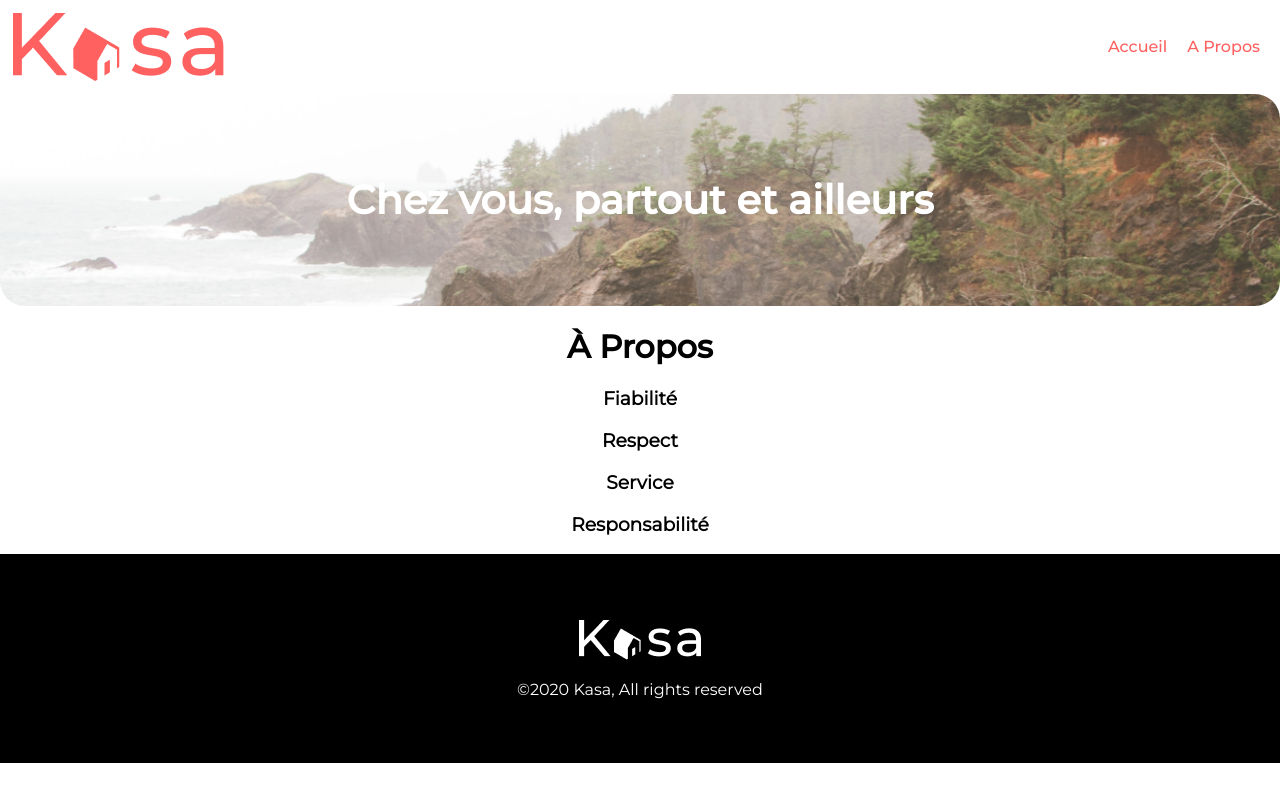
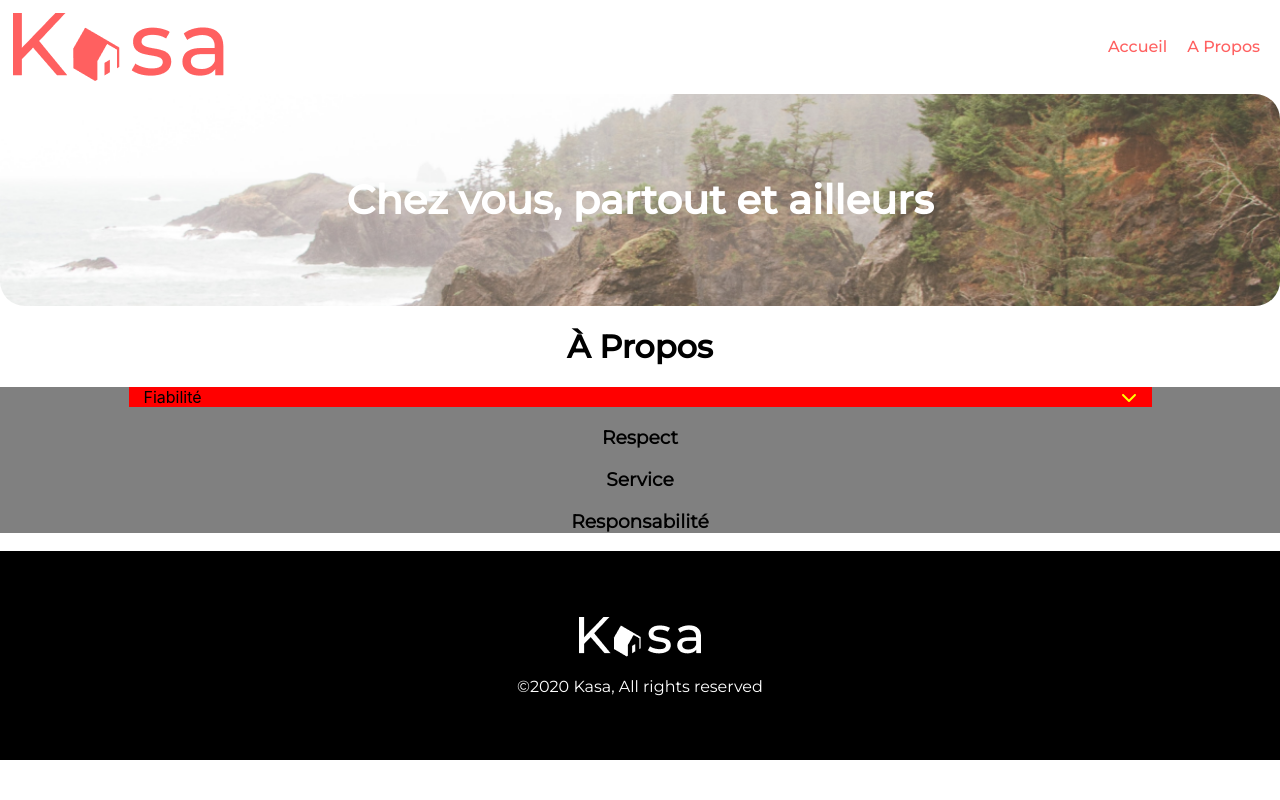
Before and after one commit to Jey221/P11-kasa, a React (Create React App) app: page /APropos in a window 1280 px wide. Built offline with nearby package versions, Linux system fonts and the light colour scheme.

Commit message:
mise en place page à propos// création collapse WIP

```diff
--- a/package.json
+++ b/package.json
@@ -3,6 +3,10 @@
   "version": "0.1.0",
   "private": true,
   "dependencies": {
+    "@fortawesome/fontawesome-svg-core": "^6.2.1",
+    "@fortawesome/free-regular-svg-icons": "^6.2.1",
+    "@fortawesome/free-solid-svg-icons": "^6.2.1",
+    "@fortawesome/react-fontawesome": "^0.2.0",
     "@testing-library/jest-dom": "^5.16.5",
     "@testing-library/react": "^13.4.0",
     "@testing-library/user-event": "^13.5.0",
--- a/src/components/Card.js
+++ b/src/components/Card.js
@@ -11,7 +11,7 @@ export default function Card() {
       {Datas.map((data) => {
         return (
           <div className={styles.logement} key={data.id}>
-            <Link to="/Logement/c67ab8a7">
+            <Link to={`/Logement/${data.id}`}>
               <div className={styles.card}>
                 <h2>{data.title}</h2>
               </div>
@@ -22,35 +22,3 @@ export default function Card() {
     </div>
   );
 }
-
-/**
- *       <div>
-        <Link to="/Logement/b9123946">Card 2</Link>
-      </div>
-      <div>
-        <Link to="/Logement/46d188c5">Card 3</Link>
-      </div>
-      <div>
-        <Link to="/Logement/7af00cd6">Card 4</Link>
-      </div>
-      <div>
-        <Link to="/Logement/0979876d">Card 5</Link>
-      </div>
-      <div>
-        <Link to="/Logement/f72a452f">Card 6</Link>
-      </div>
-      <div>
-        <Link to="/Logement/b4c67936">Card 7</Link>
-      </div>
-      <div>
-        <Link to="/Logement/bc6f7112">Card 8</Link>
-      </div>
-      <div>
-        <Link to="/Logement/cb2f9222">Card 9</Link>
-      </div>
-      <div>
-        <Link to="/Logement/d60ca600">Card 10</Link>
-      </div>
-    </div>
-
- */
--- a/src/components/Collapse.js
+++ b/src/components/Collapse.js
@@ -1,14 +1,69 @@
 // mise en place des Collapses //WIP
 import React from 'react';
-// import styles from '../style/Banner.module.css';
+import styles from '../style/Collapse.module.css';
+import { faChevronDown, faChevronUp } from '@fortawesome/free-solid-svg-icons';
+import { FontAwesomeIcon } from '@fortawesome/react-fontawesome';
+
+function openCloseCollapse() {
+  const iconOpen = document.getElementById('iconOpen');
+  const iconClose = document.getElementById('iconClose');
+  const textFiability = document.getElementById('textFiability');
+  console.log(iconClose);
+  // eslint-disable-next-line no-lone-blocks
+  if (window.getComputedStyle(textFiability).display === 'none') {
+    textFiability.style.setProperty('display', 'block');
+    iconClose.style.setProperty('display', 'none');
+    iconOpen.style.setProperty('display', 'block');
+  } else {
+    textFiability.style.setProperty('display', 'none');
+    iconClose.style.setProperty('display', 'block');
+    iconOpen.style.setProperty('display', 'none');
+  }
+}
 
 export default function Collapse() {
   return (
-    <div>
-      <h3>Fiabilité</h3>
+    <div className={styles.collapseList}>
+      <div className={styles.collapse}>
+        <div className={styles.collapseClose} onClick={openCloseCollapse}>
+          <span>Fiabilité</span>
+          <span className={styles.icons}>
+            <FontAwesomeIcon
+              icon={faChevronDown}
+              id="iconClose"
+              className={styles.iconDownFiability}
+            />
+            <FontAwesomeIcon
+              icon={faChevronUp}
+              id="iconOpen"
+              className={styles.iconUpFiability}
+            />
+          </span>
+        </div>
+        <div className={styles.collapseOpen} id="textFiability">
+          <div>
+            <p>
+              Les annonces postées sur Kasa garantissent une fiabilité totale.
+              Les photos sont conformes aux logements, et toutes les
+              informations sont régulièrement vérifiées par nos équipes.
+            </p>
+          </div>
+        </div>
+      </div>
       <h3>Respect</h3>
       <h3>Service</h3>
       <h3>Responsabilité</h3>
     </div>
   );
 }
+
+/* {
+  window.getComputedStyle(textFiability).display === 'none'
+    ? textFiability.style.setProperty('display', 'block') &&
+      iconClose.style.setProperty('display', 'none') &&
+      iconOpen.style.setProperty('display', 'block')
+    : textFiability.style.setProperty('display', 'none') &&
+      iconClose.style.setProperty('display', 'block') &&
+      iconOpen.style.setProperty('display', 'none');
+}
+ */
--- /dev/null
+++ b/src/style/Collapse.module.css
@@ -0,0 +1,31 @@
+.collapseList {
+  background-color: gray;
+}
+.collapse {
+  background-color: greenyellow;
+  margin: auto;
+  width: 1023px;
+  border-radius: 5px;
+}
+.collapseClose {
+  background-color: red;
+  display: flex;
+  justify-content: space-between;
+  padding: 0 15px;
+}
+.collapseOpen {
+  display: none;
+  background-color: blue;
+  text-align: start;
+  padding: 0 15px;
+}
+.collapseOpen p {
+  margin: 0;
+}
+.iconDownFiability {
+  color: yellow;
+}
+.iconUpFiability {
+  color: green;
+  display: none;
+}
```
Also changed, not shown: src/components/data.js (deleted, +0 -9 lines), src/assets/arrow_back_ios-24px 2.svg (added), 1 other file (tests, documents, lock files or other folders).
